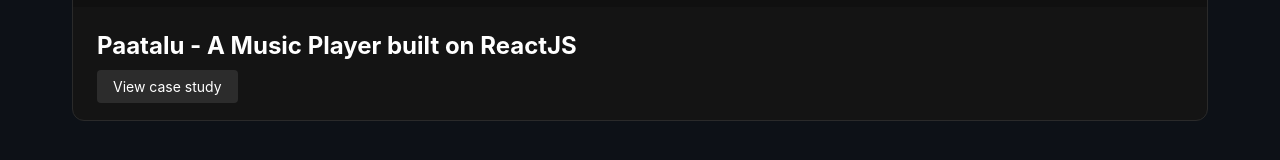
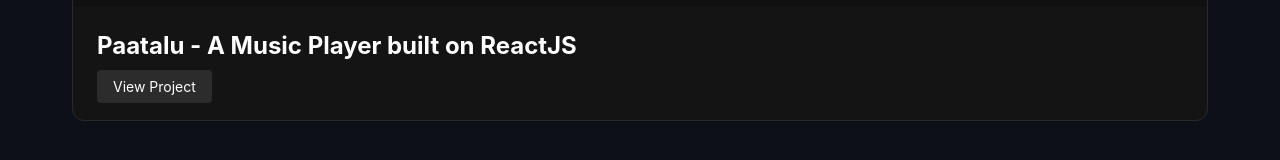
Before and after one commit to Sharath-eng18/my-portfolio, a React (Vite) app: page / in a window 1280 px wide. Shown: the part 1069-1229 px from the top of the page. Built offline with nearby package versions, Linux system fonts and the light colour scheme.

Commit message:
Updated home.jsx

```diff
--- a/src/components/Home/home.jsx
+++ b/src/components/Home/home.jsx
@@ -30,7 +30,7 @@
           <div className="project-info">
             <h3>Paatalu - A Music Player built on ReactJS</h3>
             <div className="project-links">
-              <a href="https://paatalu-react.vercel.app/" className="project-link">View case study</a>
+              <a href="https://paatalu-react.vercel.app/" className="project-link">View Project</a>
             </div>
           </div>
         </div>
@@ -60,4 +60,5 @@
   );
 };
 
+
 export default Home;
```
